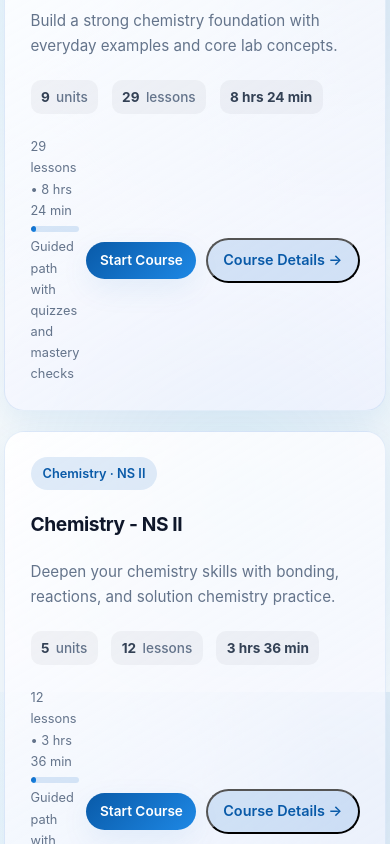
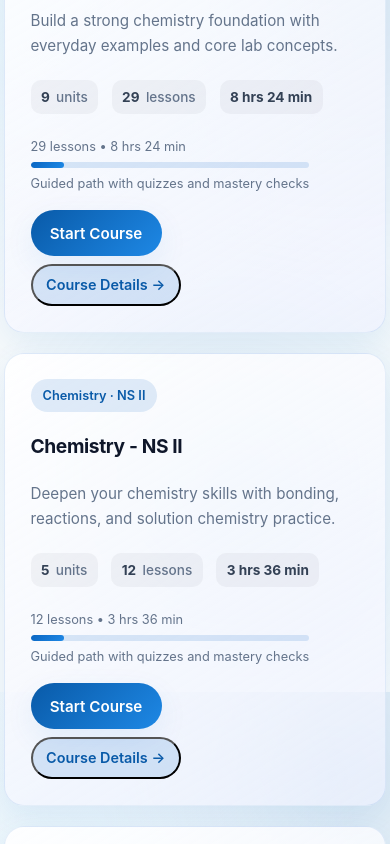
Before and after one commit to edlinitiative/EdLight-Academy, a React app: page / in a window 390 px wide. Shown: the part 1840-2684 px from the top of the page. Built offline with nearby package versions, Linux system fonts and the light colour scheme.

Commit message:
Courses: restore stacked actions (Start above Details), tighten Details pill padding to avoid oversized look

```diff
--- a/src/components/Course.jsx
+++ b/src/components/Course.jsx
@@ -80,7 +80,7 @@ export function CourseCard({ course, onPreview }) {
         </div>
 
         <div className="course-card__actions">
-          <button className="button button--primary button--pill button--sm" onClick={handleStart}>
+          <button className="button button--primary button--pill" onClick={handleStart}>
             {isEnrolled ? 'Continue' : 'Start Course'}
           </button>
           <button className="course-card__cta" onClick={() => onPreview(course)}>
--- a/src/index.css
+++ b/src/index.css
@@ -612,11 +612,10 @@ main {
 
 .course-card__actions {
 	display: flex;
-	align-items: center;
-	flex-wrap: nowrap; /* keep buttons on one line */
-	white-space: nowrap; /* prevent "Course Details →" from breaking */
-	gap: 0.6rem;
-	flex: 0 0 auto; /* don't grow */
+	align-items: flex-start;
+	flex-direction: column; /* stack Start above Details */
+	gap: 0.5rem;
+	flex: 0 0 auto;
 }
 
 .course-progress {
@@ -624,8 +623,6 @@ main {
 	gap: 0.3rem;
 	font-size: 0.8rem;
 	color: var(--text-500);
-	flex: 1 1 auto;
-	min-width: 0; /* allow shrinking so actions fit */
 }
 
 .progress-bar {
@@ -647,7 +644,7 @@ main {
 	display: inline-flex;
 	align-items: center;
 	gap: 0.4rem;
-	padding: 0.55rem 0.95rem;
+	padding: 0.45rem 0.85rem; /* slightly tighter to avoid a larger look when stacked */
 	border-radius: 999px;
 	background: rgba(10, 102, 194, 0.14);
 	color: var(--primary-600);
@@ -1775,15 +1772,11 @@ main {
 		grid-template-columns: 1fr;
 	}
 
-	/* Keep course footer in a row so actions stay on the right */
-	.course-card__footer {
-		flex-direction: row;
-		align-items: center;
-	}
-
-	.course-card__actions {
-		flex-wrap: nowrap;
-	}
+		/* On mobile, stack footer content vertically for clarity */
+		.course-card__footer {
+			flex-direction: column;
+			align-items: flex-start;
+		}
 
 	.hero-visual__row {
 		flex-direction: column;
```
